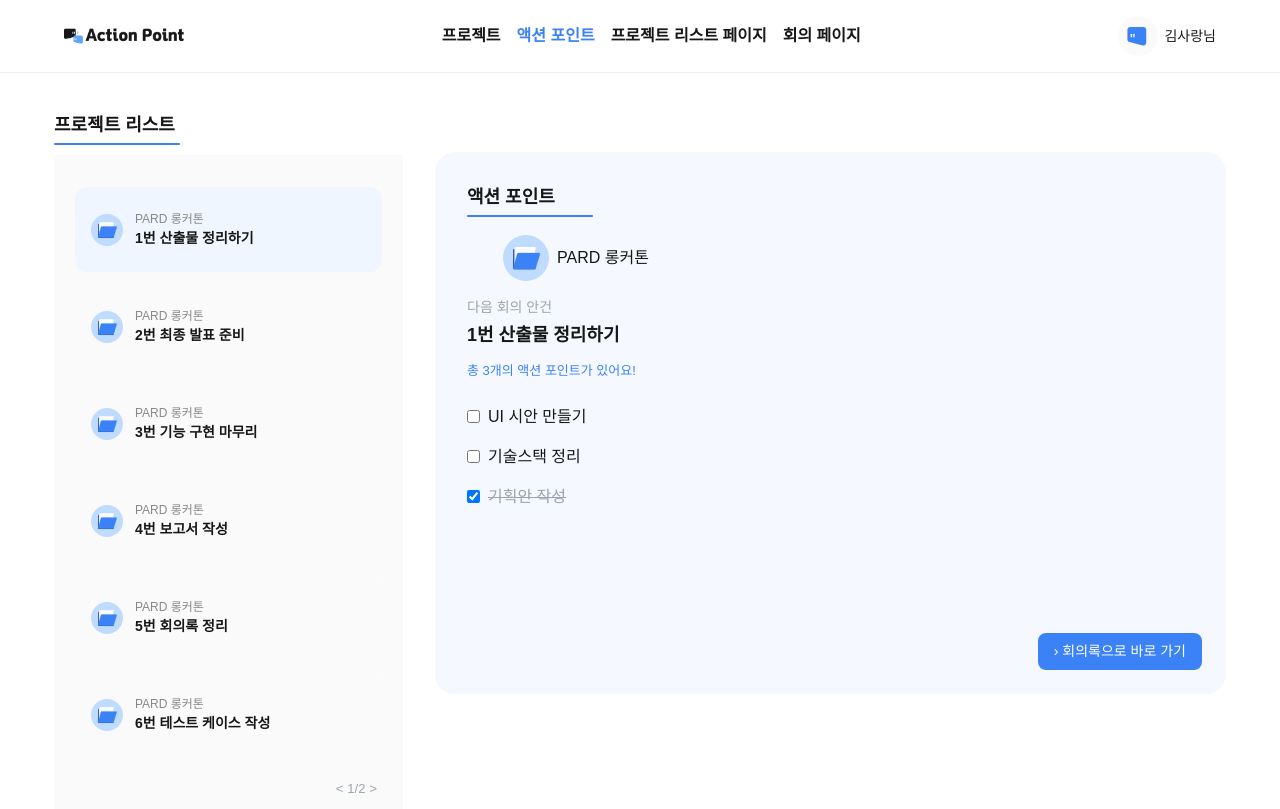
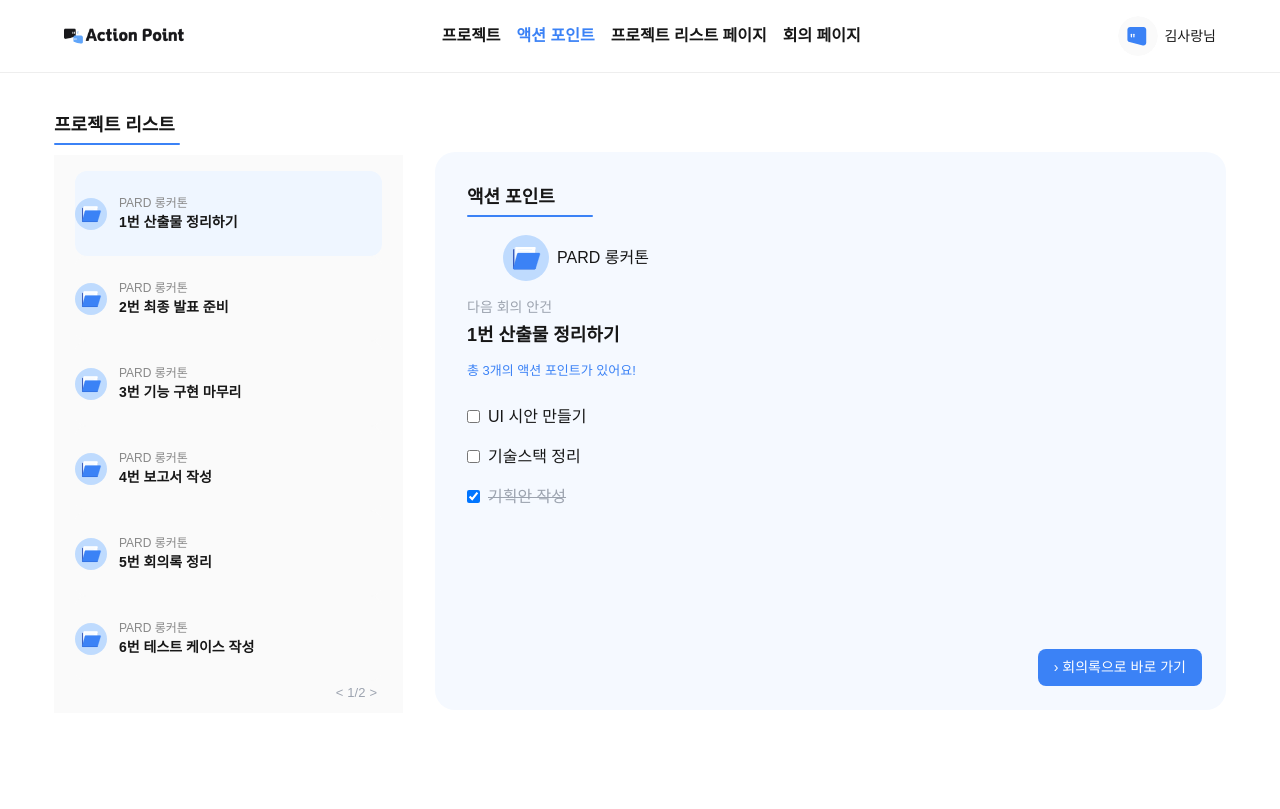
Before and after one commit to Club-PARD/ActionPoint_FE, a Next.js app: page /MainPage in a window 1280 px wide. Built offline with nearby package versions, Linux system fonts and the light colour scheme; no server answers.

Commit message:
[FEAT]MainPage css

```diff
--- a/src/styles/MainActionPointCard.module.css
+++ b/src/styles/MainActionPointCard.module.css
@@ -1,7 +1,7 @@
 /* ✅ 액션포인트 섹션 wrapper */
 .actionPointSection {
   width: 791px;
-  height: 542px;
+  height: 558px;
   background-color: transparent;
   padding: 0;
   border-radius: 0;
@@ -14,7 +14,7 @@ margin-top: 8px;
 /* ✅ 카드 스타일 */
 .card {
   width: 791px;
-  height: 542px;
+  height: 558px;
   background-color: #F5F9FF;
   border-radius: 20px;
   padding: 32px;
--- a/src/styles/MainPage.module.css
+++ b/src/styles/MainPage.module.css
@@ -50,7 +50,7 @@
 
 .projectItems {
   list-style: none;
-  padding: 32px 0 0 0; /* ✅ 여기 수정 */
+  padding: 16px 0 0 0; /* ✅ 여기 수정 */
   margin: 0;
   background-color: #FAFAFA;
   flex-grow: 1;
@@ -65,10 +65,10 @@
   display: flex;
   align-items: center;
   gap: 12px;
-  padding: 16px;
+  padding: 0;
   background-color: #FAFAFA;
   border-radius: 12px;
-  margin-bottom: 12px;
+  margin-bottom: 0;
   cursor: pointer;
   transition: background-color 0.2s ease;
 }
@@ -106,7 +106,7 @@
   height: 24px;
   font-size: 13px;
   color: #9CA3AF;
-  margin-top: 8px;
+  margin-top: 0;
   margin-bottom: 8px;
 }
 
```
